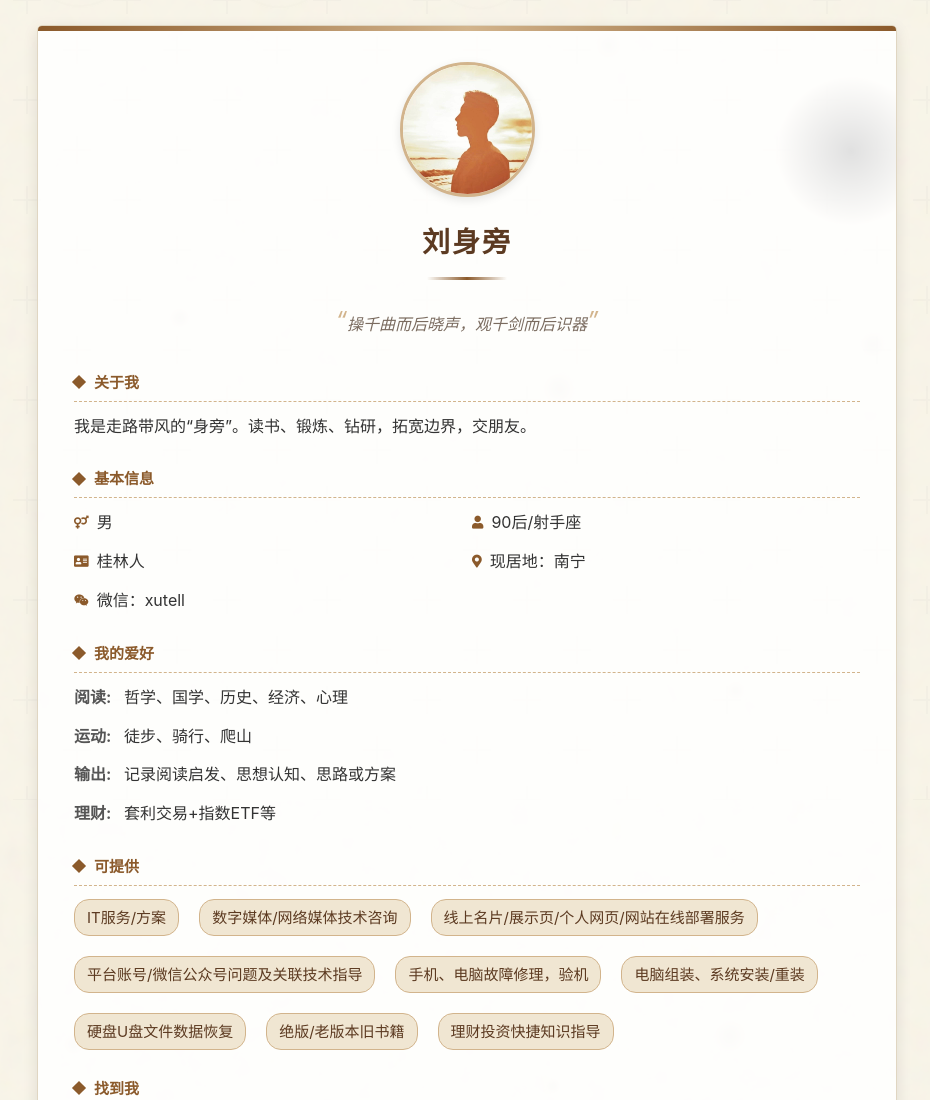
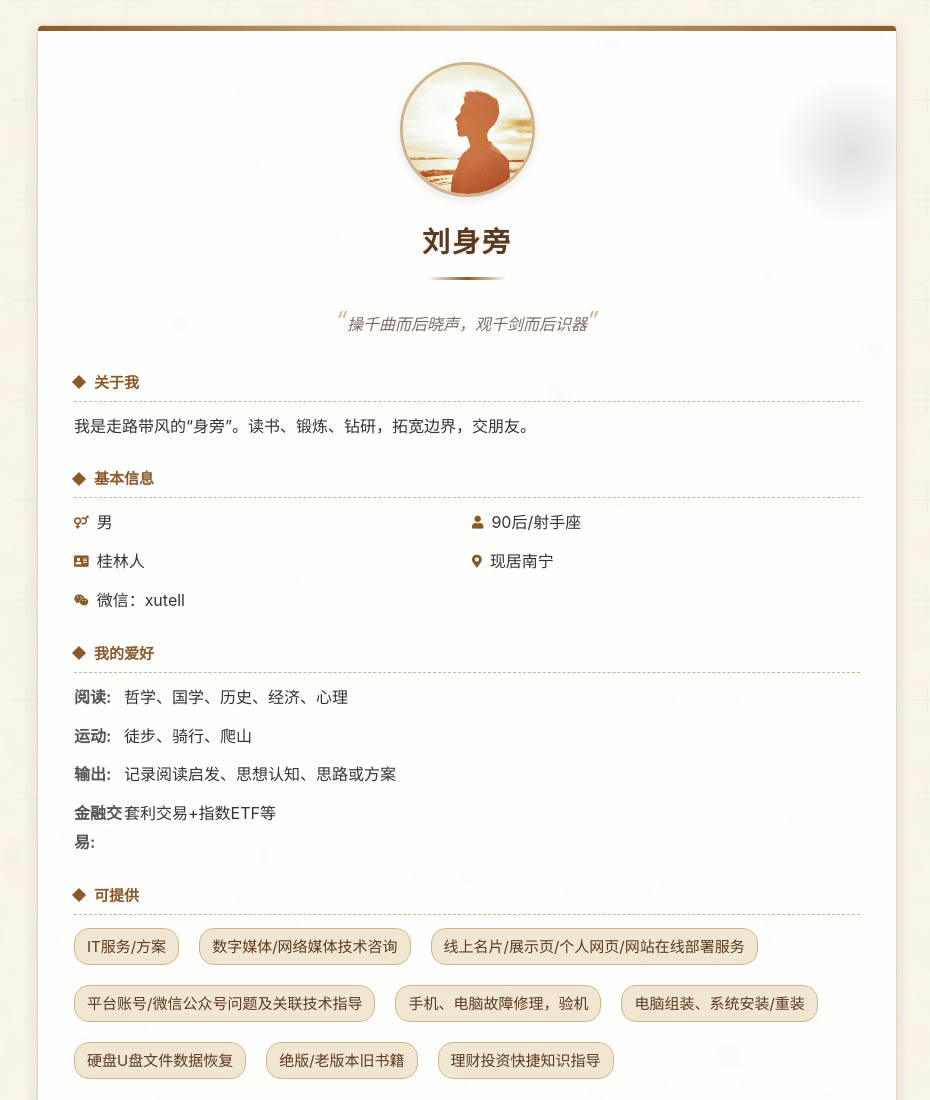
Before and after one commit to zhgxu/zhgxu.github.io, a plain HTML site: page index.html in a window 1280 px wide. Shown: the top 1100 px of the page, without its empty margins (173-1103 px from the left). Drawn offline with Linux system fonts and the light colour scheme.

Commit message:
Update index.html

```diff
--- a/index.html
+++ b/index.html
@@ -381,7 +381,7 @@
                 <div class="about-item"><i class="fas fa-venus-mars"></i> 男</div>
                 <div class="about-item"><i class="fas fa-user"></i> 90后/射手座</div>
                 <div class="about-item"><i class="fas fa-address-card"></i> 桂林人</div>
-                <div class="about-item"><i class="fas fa-map-marker-alt"></i> 现居地：南宁</div>
+                <div class="about-item"><i class="fas fa-map-marker-alt"></i> 现居南宁</div>
                 <!--<div class="about-item"><i class="fas fa-graduation-cap"></i> 学士</div>-->
                 <div class="about-item"><i class="fab fa-weixin"></i> 微信：xutell</div>
             </div>
@@ -402,7 +402,7 @@
                 <span>记录阅读启发、思想认知、思路或方案</span>
             </div>
             <div class="info-item">
-                <span class="info-label">理财:</span>
+                <span class="info-label">金融交易:</span>
                 <span>套利交易+指数ETF等</span>
             </div>
 
```
